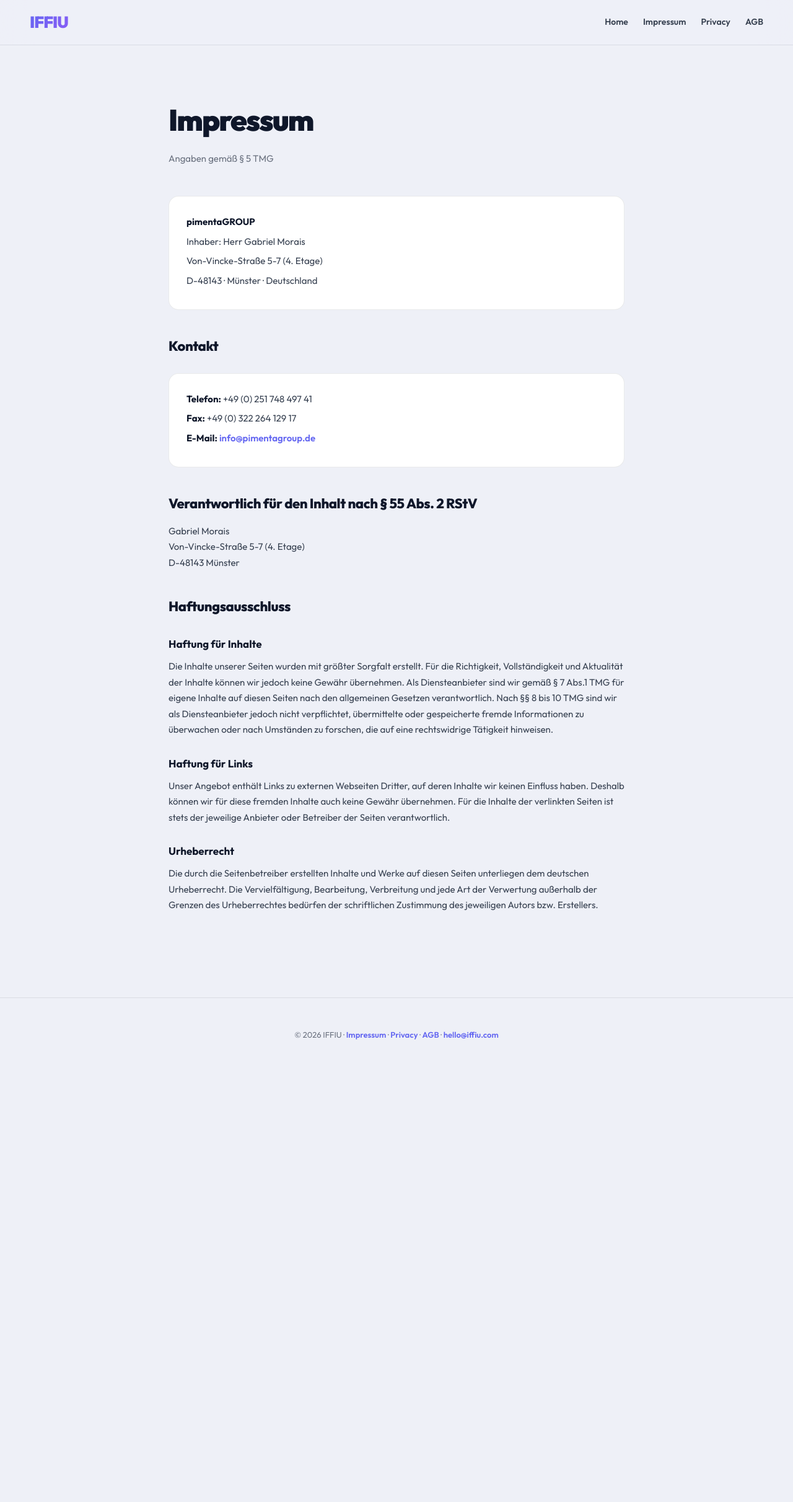
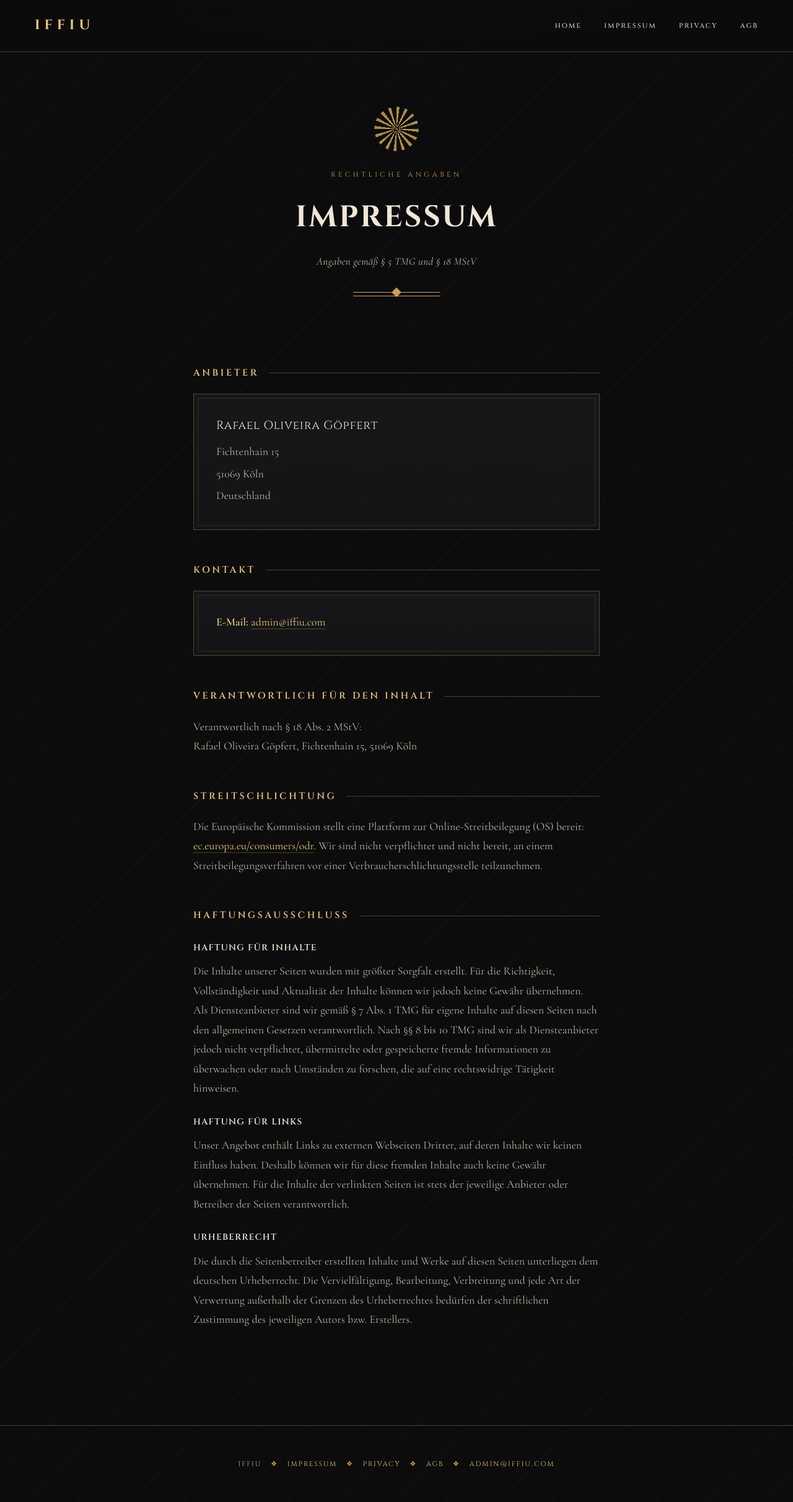
Before and after one commit to bahiarog/Iffiu_Predictive_Marketing, a FastAPI app: page /impressum in a window 1280 px wide. Shown: the whole page at 62% size. Before the commit the page ends 1677 px from the top, so only its background shows below. Run offline with FastAPI, Linux system fonts and the light colour scheme.

Commit message:
Redesign impressum with Art Deco styling, update legal owner to Rafael Oliveira Goepfert

```diff
--- a/app/templates/pages/impressum.html
+++ b/app/templates/pages/impressum.html
@@ -4,32 +4,170 @@
 <meta charset="UTF-8">
 <meta name="viewport" content="width=device-width, initial-scale=1">
 <title>Impressum — IFFIU</title>
-<link href="https://fonts.googleapis.com/css2?family=Outfit:wght@300;400;500;600;700;800;900&display=swap" rel="stylesheet">
+<meta name="description" content="Impressum von IFFIU gemäß § 5 TMG und § 18 MStV.">
+<link rel="preconnect" href="https://fonts.googleapis.com">
+<link rel="preconnect" href="https://fonts.gstatic.com" crossorigin>
+<link href="https://fonts.googleapis.com/css2?family=Cinzel:wght@400;600;700;900&family=Cormorant+Garamond:ital,wght@0,400;0,500;0,600;1,400&family=Cormorant+Garamond:wght@300;400;500;600&display=swap" rel="stylesheet">
 <style>
-:root { --bg:#eef0f7; --surface:#ffffff; --border:rgba(15,23,42,.09); --text:#0f172a; --text-sub:#374151; --text-dim:#6b7280; --accent:#6366f1; --accent2:#8b5cf6; --font:'Outfit',system-ui,sans-serif; }
-*,*::before,*::after { box-sizing:border-box; margin:0; padding:0; }
-body { font-family:var(--font); background:var(--bg); color:var(--text); line-height:1.7; -webkit-font-smoothing:antialiased; }
-nav { position:sticky; top:0; z-index:100; padding:14px 48px; display:flex; align-items:center; justify-content:space-between; backdrop-filter:blur(24px) saturate(1.4); background:rgba(238,240,247,.88); border-bottom:1px solid var(--border); }
-.logo { font-size:26px; font-weight:900; letter-spacing:-.04em; background:linear-gradient(135deg,var(--accent),var(--accent2)); -webkit-background-clip:text; -webkit-text-fill-color:transparent; text-decoration:none; }
-.nav-links { display:flex; gap:24px; align-items:center; }
-.nav-links a { color:var(--text-sub); text-decoration:none; font-size:14px; font-weight:600; }
-.nav-links a:hover { color:var(--accent); }
-.content { max-width:800px; margin:0 auto; padding:80px 32px 120px; }
-.content h1 { font-size:clamp(2rem,4vw,3rem); font-weight:900; letter-spacing:-.04em; margin-bottom:8px; }
-.content .subtitle { font-size:15px; color:var(--text-dim); margin-bottom:48px; }
-.content h2 { font-size:22px; font-weight:800; margin-top:40px; margin-bottom:12px; letter-spacing:-.02em; }
-.content h3 { font-size:17px; font-weight:700; margin-top:28px; margin-bottom:8px; }
-.content p { color:var(--text-sub); margin-bottom:16px; font-size:15px; }
-.content ul { margin:0 0 16px 24px; color:var(--text-sub); font-size:15px; }
-.content li { margin-bottom:6px; }
-.content a { color:var(--accent); text-decoration:none; font-weight:600; }
-.content a:hover { text-decoration:underline; }
-.info-block { background:var(--surface); border:1.5px solid var(--border); border-radius:16px; padding:28px; margin:24px 0; }
-.info-block p { margin-bottom:6px; }
-.info-block strong { color:var(--text); }
-footer { padding:48px; text-align:center; border-top:1px solid var(--border); font-size:13px; color:var(--text-dim); }
-footer a { color:var(--accent); text-decoration:none; font-weight:600; }
-@media(max-width:768px) { nav{padding:14px 20px;} .content{padding:48px 20px 80px;} }
+  :root{
+    --ink:#0c0c0d;
+    --ink2:#141416;
+    --panel:#17171a;
+    --gold:#c9a24b;
+    --gold-soft:#a9893f;
+    --gold-bright:#e8c877;
+    --cream:#efe7d6;
+    --cream-dim:#bdb2a0;
+    --rule: rgba(201,162,75,.35);
+    --serif:'Cormorant Garamond', Georgia, serif;
+    --display:'Cinzel', serif;
+  }
+  *,*::before,*::after{box-sizing:border-box;margin:0;padding:0;}
+  html,body{background:var(--ink); color:var(--cream);}
+  body{
+    font-family:var(--serif);
+    font-size:18px;
+    line-height:1.75;
+    -webkit-font-smoothing:antialiased;
+    background:
+      radial-gradient(1200px 600px at 50% -10%, rgba(201,162,75,.08), transparent 60%),
+      repeating-linear-gradient(135deg, rgba(255,255,255,.015) 0 2px, transparent 2px 60px),
+      var(--ink);
+    min-height:100vh;
+  }
+
+  /* --- nav --- */
+  nav{
+    position:sticky; top:0; z-index:100;
+    display:flex; align-items:center; justify-content:space-between;
+    padding:22px 56px;
+    background:rgba(12,12,13,.86); backdrop-filter:blur(16px);
+    border-bottom:1px solid var(--rule);
+  }
+  .logo{
+    font-family:var(--display); font-weight:700; font-size:22px;
+    letter-spacing:.32em; color:var(--gold-bright); text-decoration:none;
+    text-transform:uppercase;
+  }
+  .nav-links{display:flex; gap:36px; align-items:center;}
+  .nav-links a{
+    color:var(--cream-dim); text-decoration:none; font-family:var(--display);
+    font-size:11px; letter-spacing:.18em; text-transform:uppercase; font-weight:600;
+    transition:color .2s ease;
+  }
+  .nav-links a:hover{color:var(--gold-bright);}
+
+  /* --- ornamental header --- */
+  .crest{
+    max-width:720px; margin:0 auto; padding:88px 32px 0; text-align:center;
+  }
+  .sunburst{
+    width:72px; height:72px; margin:0 auto 28px; position:relative;
+  }
+  .sunburst::before, .sunburst::after{
+    content:""; position:absolute; inset:0;
+    background:
+      conic-gradient(from 0deg,
+        var(--gold) 0deg 8deg, transparent 8deg 22.5deg,
+        var(--gold) 22.5deg 30.5deg, transparent 30.5deg 45deg,
+        var(--gold) 45deg 53deg, transparent 53deg 67.5deg,
+        var(--gold) 67.5deg 75.5deg, transparent 75.5deg 90deg,
+        var(--gold) 90deg 98deg, transparent 98deg 112.5deg,
+        var(--gold) 112.5deg 120.5deg, transparent 120.5deg 135deg,
+        var(--gold) 135deg 143deg, transparent 143deg 157.5deg,
+        var(--gold) 157.5deg 165.5deg, transparent 165.5deg 180deg,
+        var(--gold) 180deg 188deg, transparent 188deg 202.5deg,
+        var(--gold) 202.5deg 210.5deg, transparent 210.5deg 225deg,
+        var(--gold) 225deg 233deg, transparent 233deg 247.5deg,
+        var(--gold) 247.5deg 255.5deg, transparent 255.5deg 270deg,
+        var(--gold) 270deg 278deg, transparent 278deg 292.5deg,
+        var(--gold) 292.5deg 300.5deg, transparent 300.5deg 315deg,
+        var(--gold) 315deg 323deg, transparent 323deg 337.5deg,
+        var(--gold) 337.5deg 345.5deg, transparent 345.5deg 360deg);
+    border-radius:50%;
+    -webkit-mask:radial-gradient(circle, transparent 30%, #000 31%, #000 100%);
+            mask:radial-gradient(circle, transparent 30%, #000 31%, #000 100%);
+    opacity:.85;
+  }
+  .sunburst::after{
+    inset:14px;
+    -webkit-mask:radial-gradient(circle, #000 0%, #000 55%, transparent 56%);
+            mask:radial-gradient(circle, #000 0%, #000 55%, transparent 56%);
+    opacity:1;
+  }
+  .eyebrow{
+    font-family:var(--display); font-size:11px; letter-spacing:.42em;
+    text-transform:uppercase; color:var(--gold); margin-bottom:18px;
+  }
+  .crest h1{
+    font-family:var(--display); font-weight:700; letter-spacing:.06em;
+    font-size:clamp(2rem,4.2vw,3rem); color:var(--cream);
+    text-transform:uppercase;
+  }
+  .crest .subtitle{
+    margin-top:14px; font-style:italic; font-size:17px; color:var(--cream-dim);
+    letter-spacing:.02em;
+  }
+  .double-rule{
+    width:140px; height:10px; margin:34px auto 0; position:relative;
+  }
+  .double-rule::before, .double-rule::after{
+    content:""; position:absolute; left:0; right:0; height:1px; background:var(--gold);
+  }
+  .double-rule::before{top:0;}
+  .double-rule::after{top:6px;}
+  .double-rule i{
+    position:absolute; top:-5px; left:50%; transform:translateX(-50%) rotate(45deg);
+    width:11px; height:11px; background:var(--gold);
+  }
+
+  /* --- content --- */
+  .content{max-width:720px; margin:0 auto; padding:56px 32px 140px;}
+  .content h2{
+    font-family:var(--display); font-weight:600; font-size:15px;
+    letter-spacing:.24em; text-transform:uppercase; color:var(--gold-bright);
+    margin:52px 0 20px; display:flex; align-items:center; gap:16px;
+  }
+  .content h2::after{content:""; flex:1; height:1px; background:var(--rule);}
+  .content h3{
+    font-family:var(--display); font-weight:600; font-size:14px;
+    letter-spacing:.1em; text-transform:uppercase; color:var(--cream);
+    margin:26px 0 10px;
+  }
+  .content p{color:var(--cream-dim); margin-bottom:14px;}
+  .content a{color:var(--gold-bright); text-decoration:none; border-bottom:1px solid var(--rule);}
+  .content a:hover{color:var(--gold); border-color:var(--gold);}
+
+  .panel{
+    background:linear-gradient(180deg, var(--panel), var(--ink2));
+    border:1px solid var(--rule);
+    position:relative;
+    padding:34px 36px;
+    margin:0 0 8px;
+  }
+  .panel::before{
+    content:""; position:absolute; inset:6px; border:1px solid rgba(201,162,75,.18); pointer-events:none;
+  }
+  .panel .name{
+    font-family:var(--display); font-size:19px; letter-spacing:.04em; color:var(--cream);
+    margin-bottom:10px;
+  }
+  .panel p{margin-bottom:4px; color:var(--cream-dim);}
+  .panel strong{color:var(--gold-bright); font-weight:600;}
+
+  footer{
+    padding:52px 32px; text-align:center; border-top:1px solid var(--rule);
+    font-family:var(--display); font-size:11px; letter-spacing:.18em;
+    text-transform:uppercase; color:var(--cream-dim);
+  }
+  footer a{color:var(--gold-bright); text-decoration:none;}
+  footer .mark{color:var(--gold); margin:0 10px;}
+
+  @media(max-width:768px){
+    nav{padding:18px 22px;} .nav-links{gap:20px;}
+    .content{padding:40px 20px 100px;}
+    .panel{padding:26px 22px;}
+  }
 </style>
 </head>
 <body>
@@ -42,36 +180,65 @@ footer a { color:var(--accent); text-decoration:none; font-weight:600; }
     <a href="/agb">AGB</a>
   </div>
 </nav>
+
+<div class="crest">
+  <div class="sunburst"></div>
+  <div class="eyebrow">Rechtliche Angaben</div>
+  <h1>Impressum</h1>
+  <p class="subtitle">Angaben gemäß § 5 TMG und § 18 MStV</p>
+  <div class="double-rule"><i></i></div>
+</div>
+
 <div class="content">
-<h1>Impressum</h1>
-<p class="subtitle">Angaben gemäß § 5 TMG</p>
 
-<div class="info-block">
-  <p><strong>pimentaGROUP</strong></p>
-  <p>Inhaber: Herr Gabriel Morais</p>
-  <p>Von-Vincke-Straße 5-7 (4. Etage)</p>
-  <p>D-48143 · Münster · Deutschland</p>
+  <h2>Anbieter</h2>
+  <div class="panel">
+    <p class="name">Rafael Oliveira Göpfert</p>
+    <p>Fichtenhain 15</p>
+    <p>51069 Köln</p>
+    <p>Deutschland</p>
   </div>
 
   <h2>Kontakt</h2>
-<div class="info-block">
-  <p><strong>Telefon:</strong> +49 (0) 251 748 497 41</p>
-  <p><strong>Fax:</strong> +49 (0) 322 264 129 17</p>
-  <p><strong>E-Mail:</strong> <a href="mailto:info@pimentagroup.de">info@pimentagroup.de</a></p>
+  <div class="panel">
+    <p><strong>E-Mail:</strong> <a href="mailto:admin@iffiu.com">admin@iffiu.com</a></p>
   </div>
 
-<h2>Verantwortlich für den Inhalt nach § 55 Abs. 2 RStV</h2>
-<p>Gabriel Morais<br>Von-Vincke-Straße 5-7 (4. Etage)<br>D-48143 Münster</p>
+  <h2>Verantwortlich für den Inhalt</h2>
+  <p>Verantwortlich nach § 18 Abs. 2 MStV:<br>
+  Rafael Oliveira Göpfert, Fichtenhain 15, 51069 Köln</p>
+
+  <h2>Streitschlichtung</h2>
+  <p>Die Europäische Kommission stellt eine Plattform zur Online-Streitbeilegung (OS) bereit:
+  <a href="https://ec.europa.eu/consumers/odr/" target="_blank" rel="noopener">ec.europa.eu/consumers/odr</a>.
+  Wir sind nicht verpflichtet und nicht bereit, an einem Streitbeilegungsverfahren vor einer
+  Verbraucherschlichtungsstelle teilzunehmen.</p>
 
   <h2>Haftungsausschluss</h2>
   <h3>Haftung für Inhalte</h3>
-<p>Die Inhalte unserer Seiten wurden mit größter Sorgfalt erstellt. Für die Richtigkeit, Vollständigkeit und Aktualität der Inhalte können wir jedoch keine Gewähr übernehmen. Als Diensteanbieter sind wir gemäß § 7 Abs.1 TMG für eigene Inhalte auf diesen Seiten nach den allgemeinen Gesetzen verantwortlich. Nach §§ 8 bis 10 TMG sind wir als Diensteanbieter jedoch nicht verpflichtet, übermittelte oder gespeicherte fremde Informationen zu überwachen oder nach Umständen zu forschen, die auf eine rechtswidrige Tätigkeit hinweisen.</p>
+  <p>Die Inhalte unserer Seiten wurden mit größter Sorgfalt erstellt. Für die Richtigkeit, Vollständigkeit
+  und Aktualität der Inhalte können wir jedoch keine Gewähr übernehmen. Als Diensteanbieter sind wir gemäß
+  § 7 Abs. 1 TMG für eigene Inhalte auf diesen Seiten nach den allgemeinen Gesetzen verantwortlich. Nach
+  §§ 8 bis 10 TMG sind wir als Diensteanbieter jedoch nicht verpflichtet, übermittelte oder gespeicherte
+  fremde Informationen zu überwachen oder nach Umständen zu forschen, die auf eine rechtswidrige Tätigkeit
+  hinweisen.</p>
 
   <h3>Haftung für Links</h3>
-<p>Unser Angebot enthält Links zu externen Webseiten Dritter, auf deren Inhalte wir keinen Einfluss haben. Deshalb können wir für diese fremden Inhalte auch keine Gewähr übernehmen. Für die Inhalte der verlinkten Seiten ist stets der jeweilige Anbieter oder Betreiber der Seiten verantwortlich.</p>
+  <p>Unser Angebot enthält Links zu externen Webseiten Dritter, auf deren Inhalte wir keinen Einfluss haben.
+  Deshalb können wir für diese fremden Inhalte auch keine Gewähr übernehmen. Für die Inhalte der verlinkten
+  Seiten ist stets der jeweilige Anbieter oder Betreiber der Seiten verantwortlich.</p>
 
   <h3>Urheberrecht</h3>
-<p>Die durch die Seitenbetreiber erstellten Inhalte und Werke auf diesen Seiten unterliegen dem deutschen Urheberrecht. Die Vervielfältigung, Bearbeitung, Verbreitung und jede Art der Verwertung außerhalb der Grenzen des Urheberrechtes bedürfen der schriftlichen Zustimmung des jeweiligen Autors bzw. Erstellers.</p>
+  <p>Die durch die Seitenbetreiber erstellten Inhalte und Werke auf diesen Seiten unterliegen dem deutschen
+  Urheberrecht. Die Vervielfältigung, Bearbeitung, Verbreitung und jede Art der Verwertung außerhalb der
+  Grenzen des Urheberrechtes bedürfen der schriftlichen Zustimmung des jeweiligen Autors bzw. Erstellers.</p>
+
 </div>
-<footer><p>&copy; 2026 IFFIU &middot; <a href="/impressum">Impressum</a> &middot; <a href="/privacy">Privacy</a> &middot; <a href="/agb">AGB</a> &middot; <a href="mailto:hello@iffiu.com">hello@iffiu.com</a></p></footer>
-</body></html>
+
+<footer>
+  IFFIU <span class="mark">&#10070;</span> <a href="/impressum">Impressum</a> <span class="mark">&#10070;</span>
+  <a href="/privacy">Privacy</a> <span class="mark">&#10070;</span> <a href="/agb">AGB</a>
+  <span class="mark">&#10070;</span> <a href="mailto:admin@iffiu.com">admin@iffiu.com</a>
+</footer>
+</body>
+</html>
```
Lines whose indentation alone changed are shown as unchanged.
